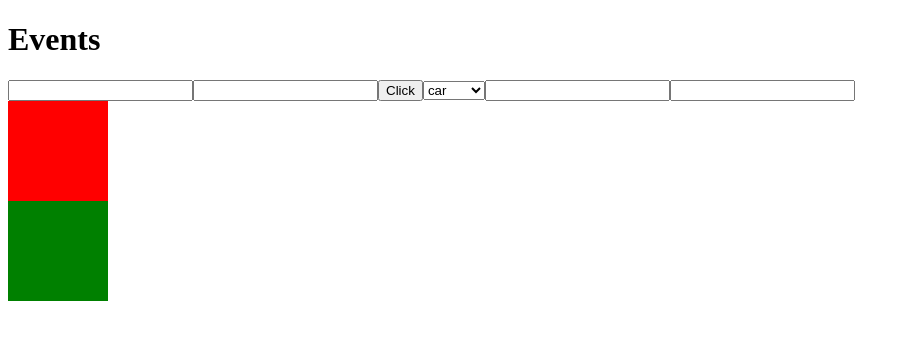
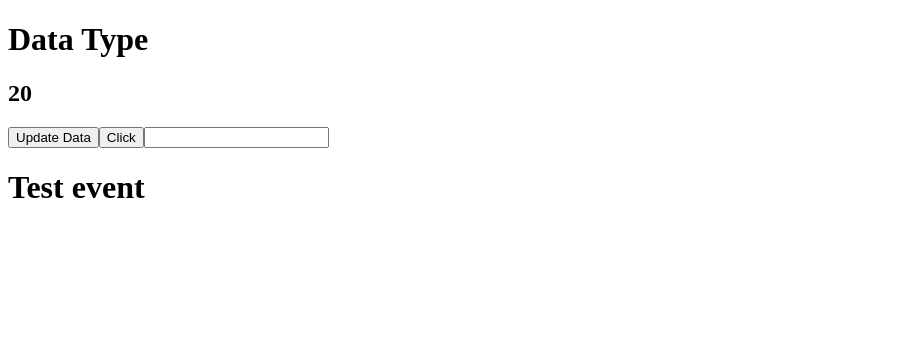
Before and after one commit to anil-sidhu/angular-21, an Angular app: page / in a window 1280 px wide. Shown: the top 340 px of the page, without its empty margins (0-910 px from the left). Built offline with nearby package versions, Linux system fonts and the light colour scheme.

Commit message:
worked on angular data type

```diff
--- a/src/app/app.html
+++ b/src/app/app.html
@@ -1,19 +1,8 @@
-<h1>Events</h1>
-<input type="text" (input)="handleEvent($event.type)">
-<input type="text" (change)="handleEvent($event.type)">
-<button (click)="handleEvent($event.type)">Click</button>
-<select name="" (change)="handleEvent($event.type)" id="">
-    <option value="">car</option>
-    <option value="">bike</option>
-    <option value="">mobile</option>
-</select>
-
-<input type="text" (blur)="handleEvent($event.type)">
-<input type="text" (focus)="handleEvent($event.type)">
-<div (mouseleave)="handleEvent($event.type)" class="div1">
-
+<h1>Data Type</h1>
+<h2>{{data}}</h2>
+<button (click)="updateData(60,'anil sidhu')" >Update Data</button>
+<button (click)="handleEvent($event)" >Click</button>
+<input type="text" (change)="handleEvent($event)" >
+<div (mouseenter)="handleEvent($event)">
+    <h1>Test event</h1>
 </div>
-
-<div (mouseenter)="handleEvent($event.type)"  class="div2">
-
-</div>
--- a/src/app/app.ts
+++ b/src/app/app.ts
@@ -8,10 +8,26 @@ import { RouterOutlet } from '@angular/router';
   styleUrl: './app.css'
 })
 export class App {
+  data:any = 20
 
-handleEvent(eventName:string){
-console.log(eventName);
+  updateData(val:number,user:string){
+
+    this.data=val
+    console.log(user);
+
+    console.log(this.sum(10,20));
+
+
+  }
+
+  sum(a:number,b:number):number{
+    return a+b
+  }
+
+  handleEvent(event:PointerEvent | Event | MouseEvent){
+    console.log(event);
+
+  }
+
 
 }
-
-}
```
